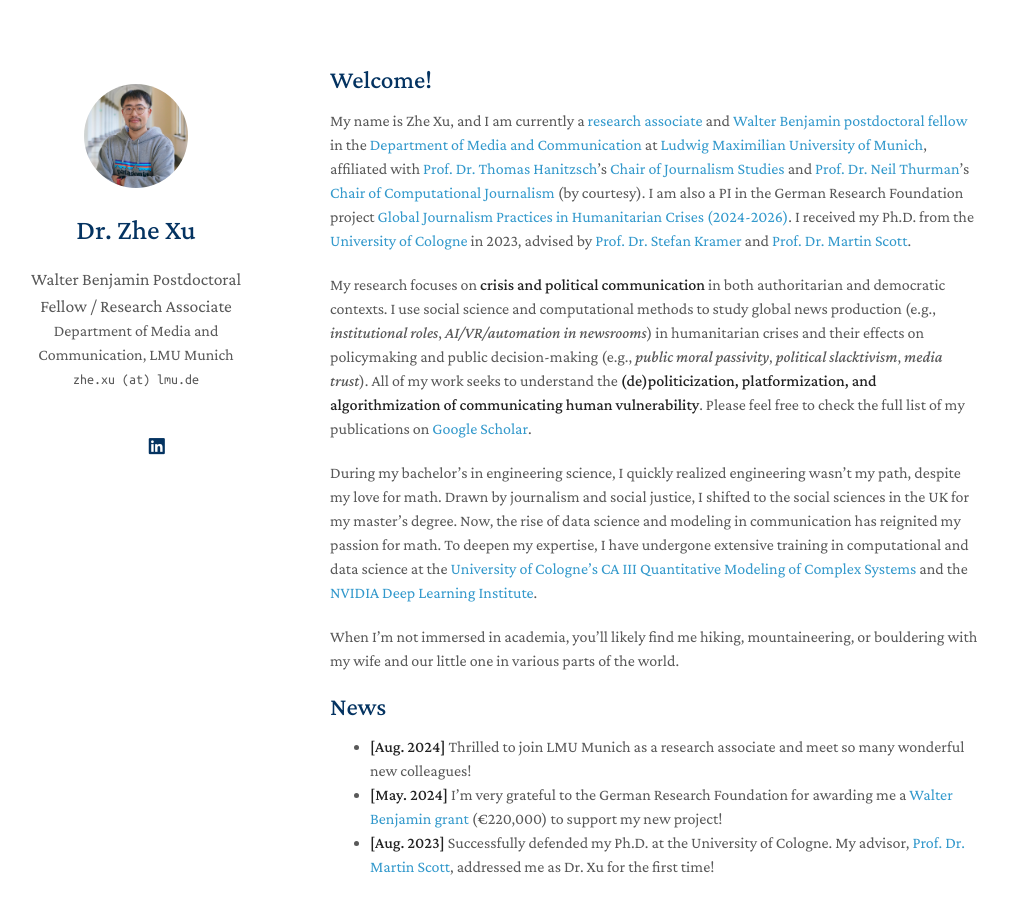
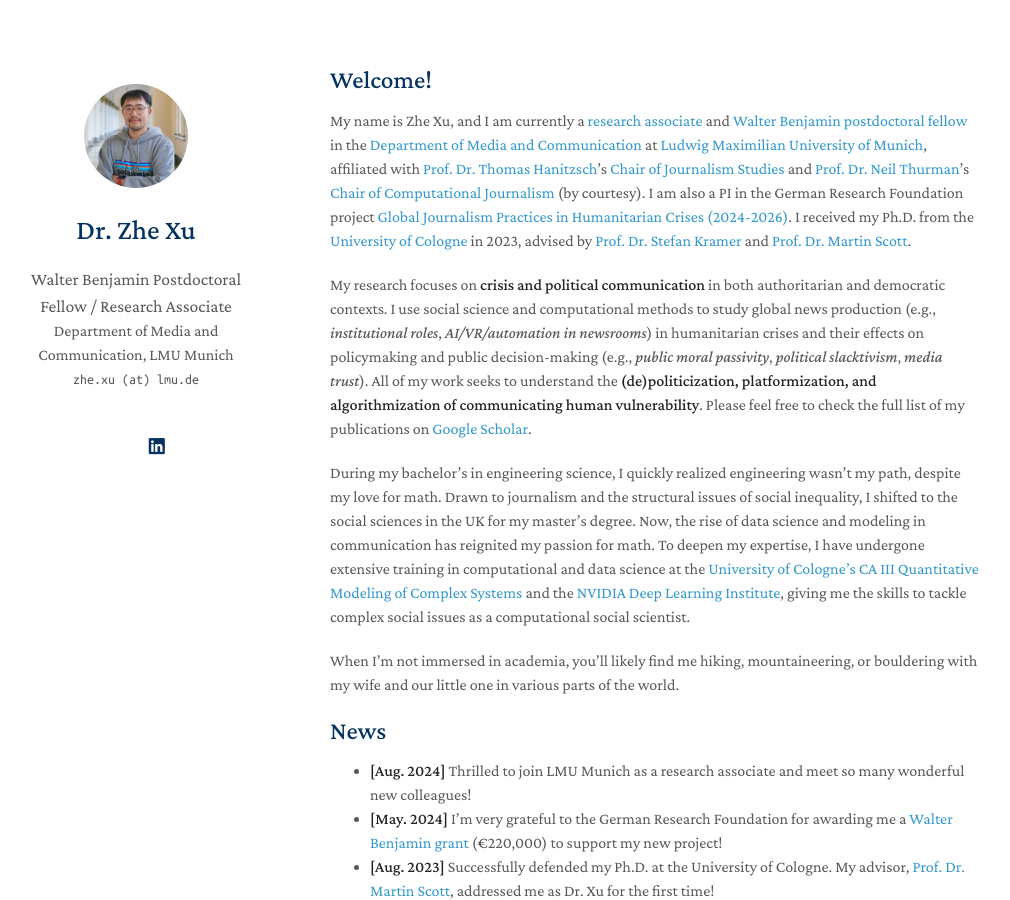
Before and after one commit to zhexuphd/home, a Jekyll site: the page built from index.md, in a window 1280 px wide and 900 px high. Shown: the whole window, without its empty margins (140-1150 px from the left). Built offline with Jekyll 4.4.1, drawn with Linux system fonts in a browser that asks for light colours; a style sheet for code colours, icons or effects is not loaded; our own code applies the rules of GitHub Pages for plain Markdown files.

Commit message:
Update index.md

```diff
--- a/index.md
+++ b/index.md
@@ -8,7 +8,7 @@
 
 My research focuses on **crisis and political communication** in both authoritarian and democratic contexts. I use social science and computational methods to study global news production (e.g., *institutional roles*, *AI/VR/automation in newsrooms*) in humanitarian crises and their effects on policymaking and public decision-making (e.g., *public moral passivity*, *political slacktivism*, *media trust*). All of my work seeks to understand the **(de)politicization, platformization, and algorithmization of communicating human vulnerability**. Please feel free to check the full list of my publications on [Google Scholar](https://scholar.google.de/citations?user=lxUyedYAAAAJ&hl=en&oi=sra).
 
-During my bachelor's in engineering science, I quickly realized engineering wasn’t my path, despite my love for math. Drawn by journalism and social justice, I shifted to the social sciences in the UK for my master’s degree. Now, the rise of data science and modeling in communication has reignited my passion for math. To deepen my expertise, I have undergone extensive training in computational and data science at the [University of Cologne's CA III Quantitative Modeling of Complex Systems](http://ml-school.uni-koeln.de/) and the [NVIDIA Deep Learning Institute](https://learn.nvidia.com/courses/course-detail?course_id=course-v1:DLI+C-FX-06+V2).
+During my bachelor's in engineering science, I quickly realized engineering wasn’t my path, despite my love for math. Drawn to journalism and the structural issues of social inequality, I shifted to the social sciences in the UK for my master’s degree. Now, the rise of data science and modeling in communication has reignited my passion for math. To deepen my expertise, I have undergone extensive training in computational and data science at the [University of Cologne's CA III Quantitative Modeling of Complex Systems](http://ml-school.uni-koeln.de/) and the [NVIDIA Deep Learning Institute](https://learn.nvidia.com/courses/course-detail?course_id=course-v1:DLI+C-FX-06+V2), giving me the skills to tackle complex social issues as a computational social scientist.
 
 When I’m not immersed in academia, you’ll likely find me hiking, mountaineering, or bouldering with my wife and our little one in various parts of the world.
 
```
